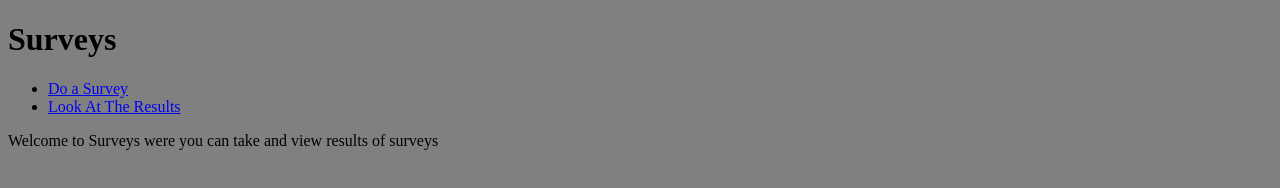
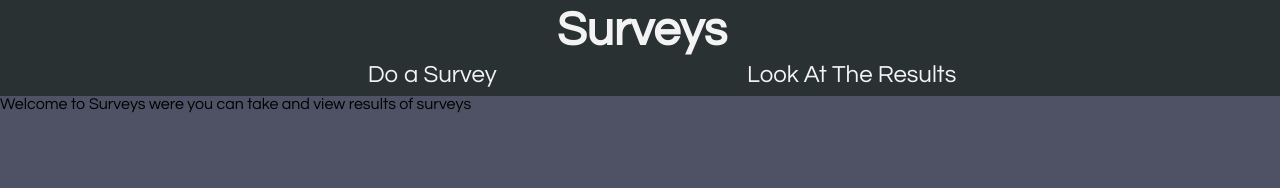
Before and after one commit to Sam2303/WebCW-secondYearUni, a website: page src/pages/index.html in a window 1280 px wide. Drawn offline with Linux system fonts and the light colour scheme; files that its build step writes are made by us from their sources.

Commit message:
need to resatrt this is so brokem

```diff
--- a/src/CSSandJS/css/main.css
+++ /dev/null
@@ -1,3 +0,0 @@
-body{
-  background: grey;
-}
--- a/src/api.js
+++ /dev/null
@@ -1,2 +0,0 @@
-const express = require('express');
-const api = express.Router();
--- a/src/html/index.html
+++ b/src/pages/index.html
@@ -10,19 +10,21 @@
 <body>
   <header>
     <h1>Surveys</h1>
+
     <nav>
       <ul>
         <li> <a href="doASurvey.html"> Do a Survey </a></li>
         <li> <a href="seeTheResults.html"> Look At The Results </a></li>
       </ul>
     </nav>
+
   </header>
 
   <p>Welcome to Surveys were you can take and view results of surveys</p>
 
 
 
-  <script type="text/javascript" src='./js/main.js'></script>
+  <script type="text/javascript" src='../src/CSSandJS/js/index.js"'></script>
 </body>
 
 </html>
--- /dev/null
+++ b/src/static/css/main.css
@@ -0,0 +1,40 @@
+*{
+  font-family: century gothic;
+  margin:0;
+}
+
+body{
+  background-color: #4F5165;
+}
+
+
+a{
+  color: #f3f3f3;
+  text-decoration: none;
+}
+a:hover{
+  transition: 0.5s all ease;
+  color: #50D8D7;
+}
+
+header{
+  background: #293132;
+  color: #f3f3f3;
+  padding: 2px;
+  font-size: 150%;
+  text-align: center;
+
+  width: 100%;
+}
+header  h1{
+  margin:4px;
+}
+
+header ul{
+  list-style: none;
+  margin: 7px;
+}
+header li{
+  display: inline;
+  padding: 2% 10% 2% 10%;
+}
```
Also changed, not shown: package.json (+6 -7 lines), src/startTheServer.js (deleted, +0 -8 lines), startTheServer.js (added, +22 -0 lines), README.md (deleted), src/CSSandJS/js/main.js (deleted), 3 other files.
